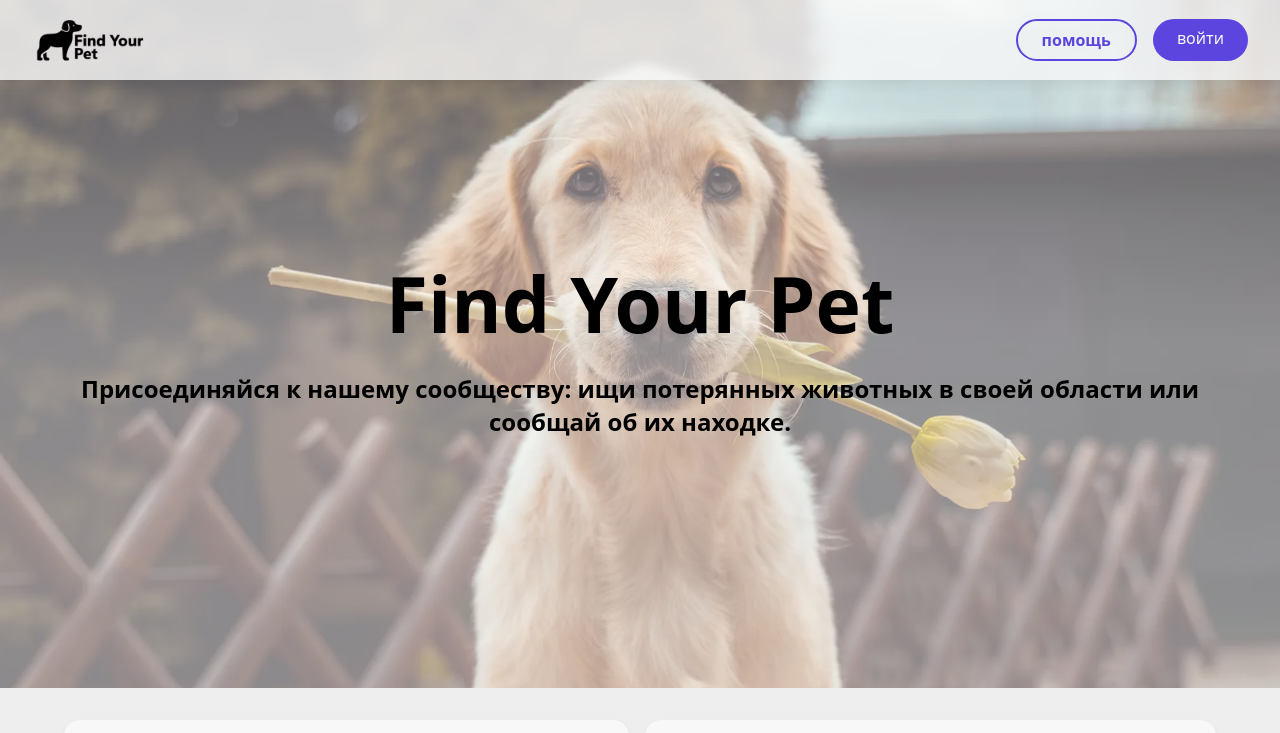
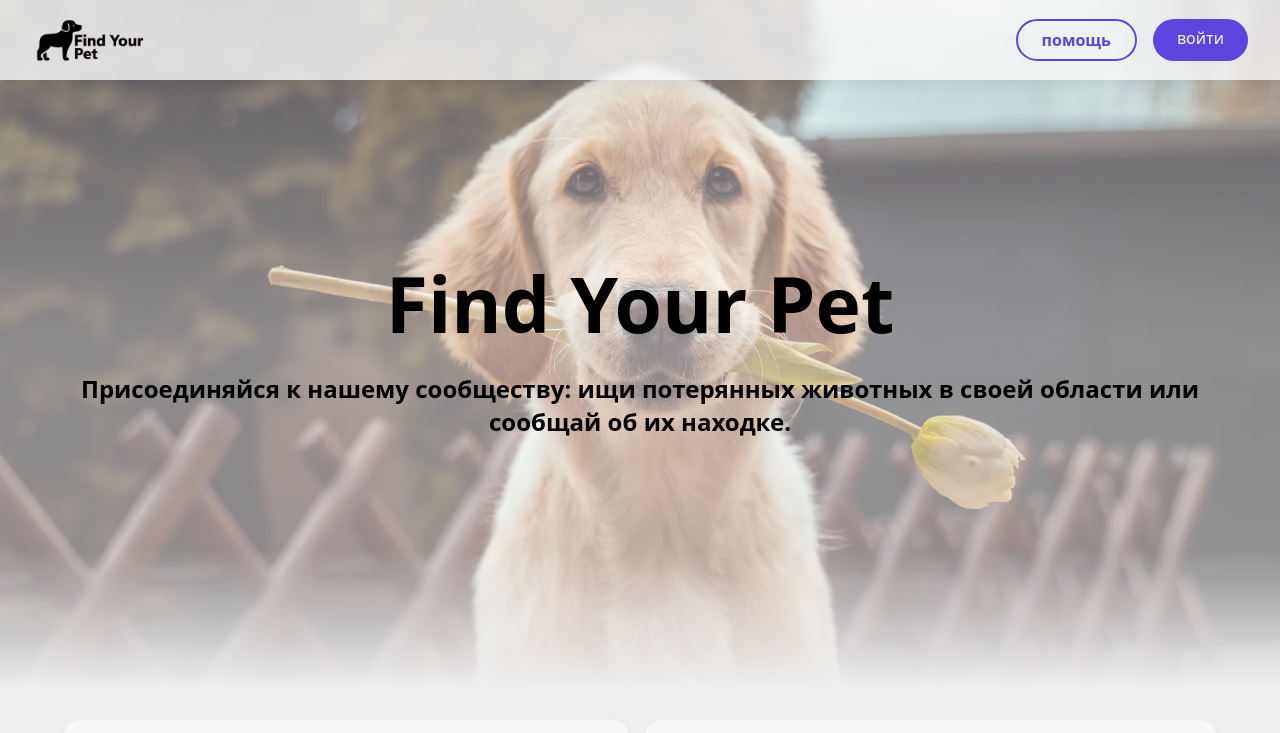
Before and after one commit to shuler07/find-your-pet, a React (Vite) app in the folder frontend/: page / in a window 1280 px wide. Shown: the top 733 px of the page. Built offline with nearby package versions, Linux system fonts and the light colour scheme; no server answers.

Commit message:
add appear animation on main page

```diff
--- a/frontend/src/pages/MainPage.css
+++ b/frontend/src/pages/MainPage.css
@@ -5,16 +5,40 @@
     height: 70dvh;
     background: linear-gradient(rgba(255, 255, 255, 0.3), rgba(255, 255, 255, 0.5) 50%), url("/images/main-intro-image.webp")
     center+35%/cover;
+    mask-image: linear-gradient(to bottom, white 80%, transparent);
     display: flex;
     gap: 1rem;
     flex-direction: column;
     justify-content: center;
     align-items: center;
+    animation: main-page-intro-section-appear 1s forwards;
+}
+@keyframes main-page-intro-section-appear {
+    0% {
+        opacity: 0;
+    }
+    100% {
+        opacity: 1;
+    }
 }
 
 #main-page-intro-section > h1 {
     font-size: max(3em, 6dvw);
     font-weight: 800;
+    animation: main-page-intro-section-text-appear 1s forwards;
+}
+#main-page-intro-section > h2 {
+    animation: main-page-intro-section-text-appear 1s forwards .1s;
+}
+@keyframes main-page-intro-section-text-appear {
+    0% {
+        opacity: 0;
+        translate: 0 2rem;
+    }
+    100% {
+        opacity: 1;
+        translate: 0 0;
+    }
 }
 
 #main-page-navigate-section {
```
